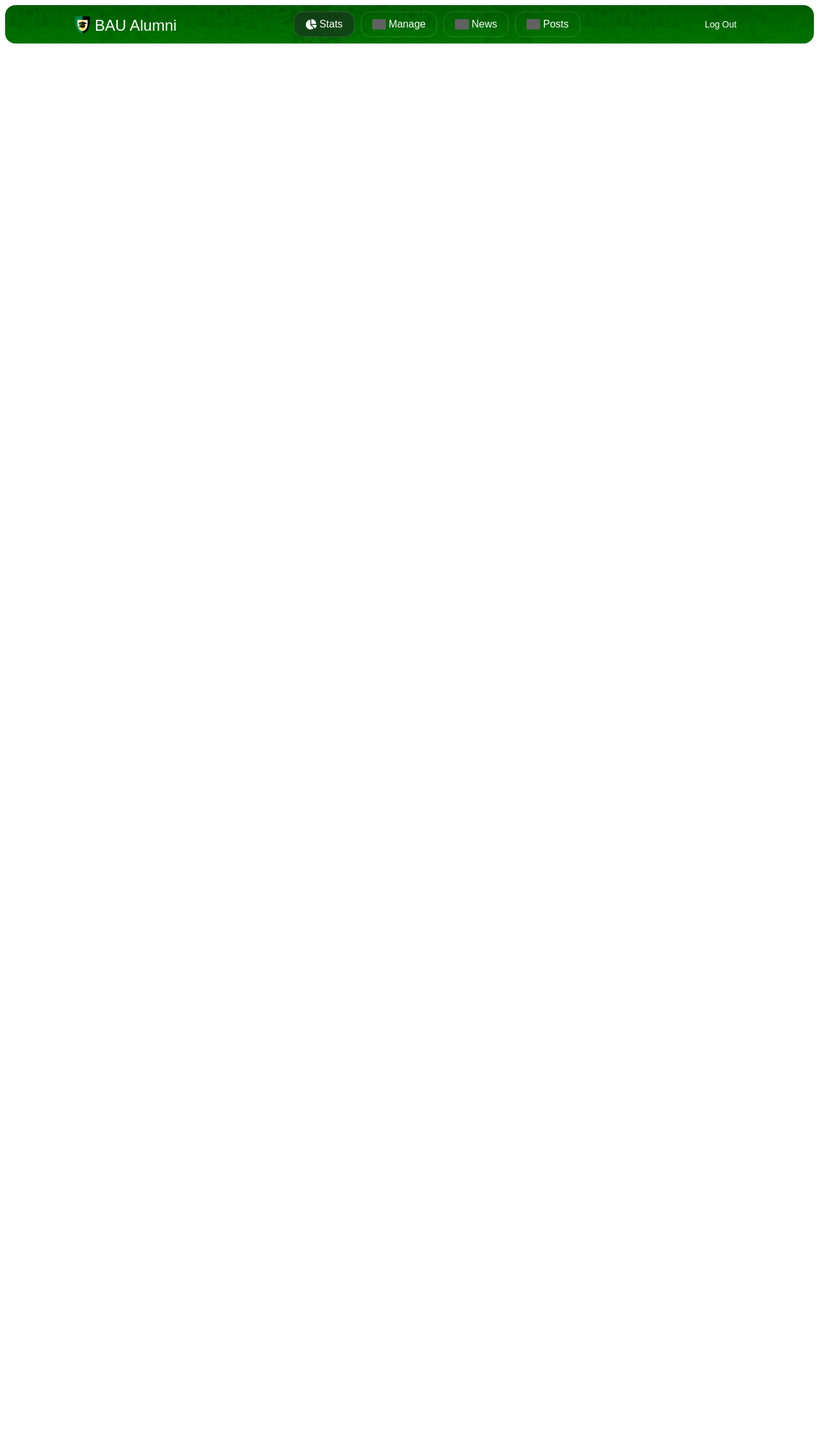
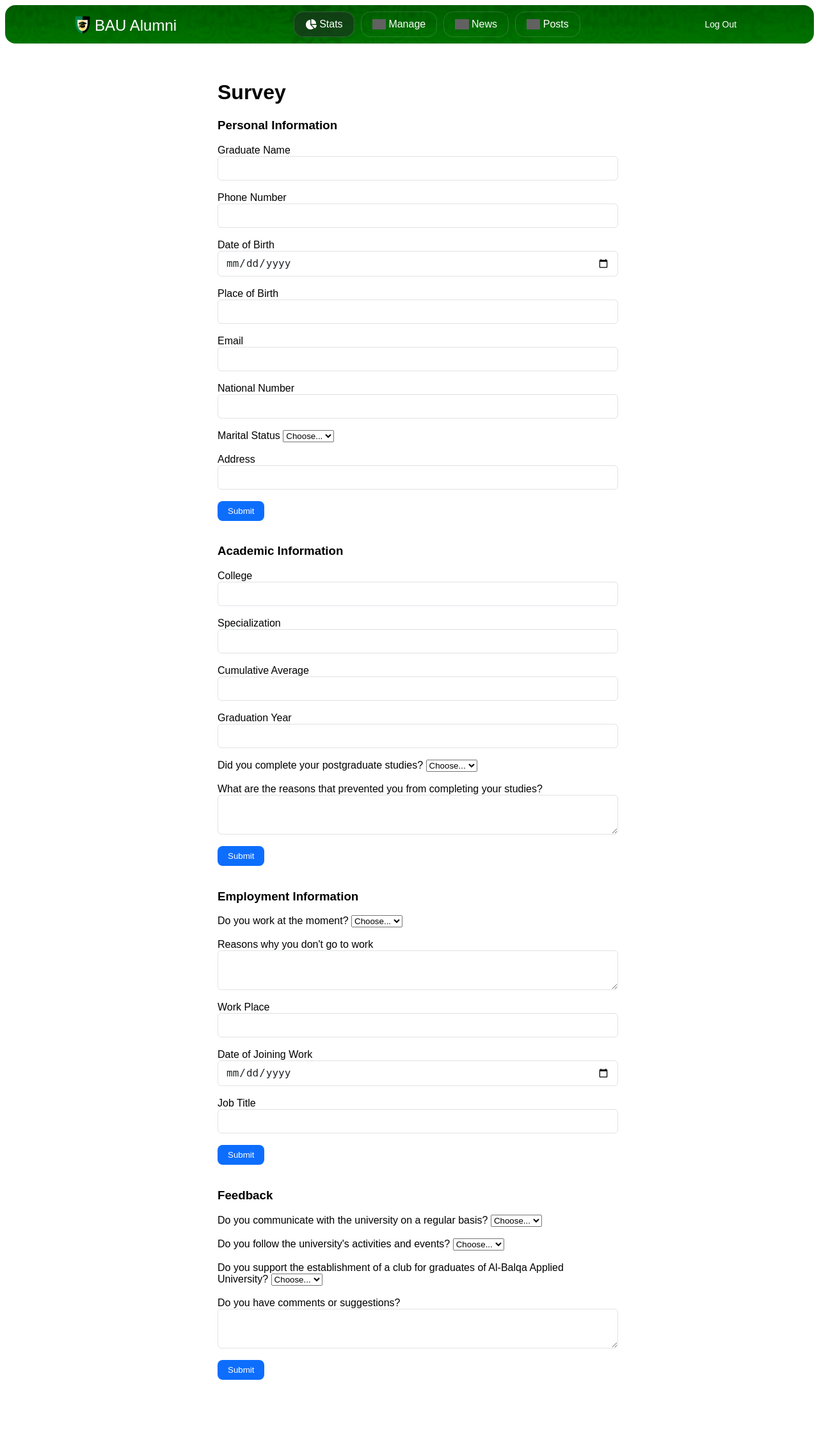
Before and after one commit to Zaid-Eid-02/AlumniBAU, a Flask app: page /survey in a window 1280 px wide. Shown: the whole page at 64% size. Before the commit the page ends 68 px from the top, so only its background shows below. Run offline with Flask 3, Linux system fonts and the light colour scheme; the visitor is signed in with stand-in values (Sample User, id 1); some libraries are stand-ins or nearby versions; grey boxes are pictures that could not be loaded.

Commit message:
upgrade design, restructure templates

```diff
--- a/app/routes/admin/manage.py
+++ b/app/routes/admin/manage.py
@@ -10,7 +10,7 @@ bp = Blueprint("manage", __name__)
 @bp.route("/manage")
 @manager_required
 def manage():
-    return render_template("admin/manage.jinja")
+    return render_template("admin/manage/manage.jinja")
 
 
 @bp.route("/upload", methods=["GET", "POST"])
@@ -23,7 +23,7 @@ def upload():
         file_content = file.read().decode("utf-8")
         count = repo.add_alumni(file_content)
         message = f"Successfully added {count} alumni"
-    return render_template("admin/upload.jinja", form=form, message=message)
+    return render_template("admin/manage/upload.jinja", form=form, message=message)
 
 
 @bp.route("/hash", methods=["GET", "POST"])
@@ -34,4 +34,4 @@ def hash():
         file_path = form.file_path.data
         repo.hash_file(file_path)
         message = f"Successfully hashed {file_path}"
-    return render_template("admin/hash.jinja", form=form, message=message)
+    return render_template("admin/manage/hash.jinja", form=form, message=message)
--- a/app/routes/admin/stats.py
+++ b/app/routes/admin/stats.py
@@ -9,11 +9,11 @@ bp = Blueprint("stats", __name__)
 @data_access_required
 def stats():
     stats = repo.get_stats()
-    return render_template("admin/stats.jinja", stats=stats)
+    return render_template("admin/stats/stats.jinja", stats=stats)
 
 
 @bp.route("/alumni")
 @data_access_required
 def alumni():
     alumni = repo.get_all_alumni()
-    return render_template("admin/alumni.jinja", alumni=alumni)
+    return render_template("admin/stats/alumni.jinja", alumni=alumni)
--- a/app/static/styles/styles.css
+++ b/app/static/styles/styles.css
@@ -43,6 +43,7 @@ main {
 }
 
 .navbar {
+    z-index: 10;
     position: fixed !important;
     border-radius: 1rem;
     top: 0;
@@ -71,6 +72,7 @@ main {
     background-color: #d1ffcf;
     border: 1px solid #a5fe9e;
     padding: 10px 15px;
+    z-index: 10;
 }
 
 .navbar-logo {
--- /dev/null
+++ b/app/static/styles/survey.css
@@ -0,0 +1,28 @@
+.form-control {
+    display: block;
+    width: 100%;
+    padding: .375rem .75rem;
+    font-size: 1rem;
+    font-weight: 400;
+    line-height: 1.5;
+    color: #212529;
+    background-color: #fff;
+    background-clip: padding-box;
+    border: 1px solid #dee2e6;
+    -webkit-appearance: none;
+    -moz-appearance: none;
+    appearance: none;
+    border-radius: 0.375rem;
+    transition: border-color .15s ease-in-out,box-shadow .15s ease-in-out;
+  }
+
+main {
+    text-align: left;
+    max-width: 800px;
+    margin-right: 50%;
+    transform: translateX(50%);
+}
+
+.btn {
+    background-color: #0d6efd;
+}
--- a/app/templates/alumni/survey.jinja
+++ b/app/templates/alumni/survey.jinja
@@ -1,2 +1,98 @@
 {% extends "layout.jinja" %}
+{% from "_formhelpers.jinja" import render_form %}
 {% set tab_number = 0 %}
+{% block main %}
+<link href="/static/styles/survey.css" rel="stylesheet">
+<h1>Survey</h1>
+<h3>Personal Information</h3>
+<form>
+    <label for="name" class="form-label">Graduate Name</label>
+    <input type="text" class="form-control" id="name" required><br>
+    <label for="phone" class="form-label">Phone Number</label>
+    <input type="tel" class="form-control" id="phone" required><br>
+    <label for="dob" class="form-label">Date of Birth</label>
+    <input type="date" class="form-control" id="dob" required><br>
+    <label for="placeOfBirth" class="form-label">Place of Birth</label>
+    <input type="text" class="form-control" id="placeOfBirth" required><br>
+    <label for="email" class="form-label">Email</label>
+    <input type="email" class="form-control" id="email" required><br>
+    <label for="nationalNumber" class="form-label">National Number</label>
+    <input type="text" class="form-control" id="nationalNumber" required><br>
+    <label for="maritalStatus" class="form-label">Marital Status</label>
+    <select class="form-select" id="maritalStatus" required>
+        <option selected disabled value="">Choose...</option>
+        <option value="Single">Single</option>
+        <option value="Married">Married</option>
+        <option value="Divorced">Divorced</option>
+        <option value="Widowed">Widowed</option>
+    </select><br><br>
+    <label for="address" class="form-label">Address</label>
+    <input type="text" class="form-control" id="address" required><br>
+    <button type="submit" class="btn btn-primary">Submit</button>
+</form>
+<br>
+<h3>Academic Information</h3>
+<form>
+    <label for="college" class="form-label">College</label>
+    <input type="text" class="form-control" id="college" required><br>
+    <label for="specialization" class="form-label">Specialization</label>
+    <input type="text" class="form-control" id="specialization" required><br>
+    <label for="cumulativeAverage" class="form-label">Cumulative Average</label>
+    <input type="number" step="0.01" class="form-control" id="cumulativeAverage" required><br>
+    <label for="graduationYear" class="form-label">Graduation Year</label>
+    <input type="number" class="form-control" id="graduationYear" required><br>
+    <label for="postgraduateStudies" class="form-label">Did you complete your postgraduate studies?</label>
+    <select class="form-select" id="postgraduateStudies" required onchange="toggleReasonField()">
+        <option selected disabled value="">Choose...</option>
+        <option value="Yes">Yes</option>
+        <option value="No">No</option>
+    </select><br><br>
+    <label for="reason" class="form-label">What are the reasons that prevented you from completing your studies?</label>
+    <textarea class="form-control" id="reason"></textarea><br>
+    <button type="submit" class="btn btn-primary">Submit</button>
+</form>
+<br>
+<h3>Employment Information</h3>
+<form>
+    <label for="currentWorkStatus" class="form-label">Do you work at the moment?</label>
+    <select class="form-select" id="currentWorkStatus" required onchange="toggleJobFields()">
+        <option selected disabled value="">Choose...</option>
+        <option value="Yes">Yes</option>
+        <option value="No">No</option>
+    </select><br><br>
+    <label for="reasonNotWorking" class="form-label">Reasons why you don't go to work</label>
+    <textarea class="form-control" id="reasonNotWorking"></textarea><br>
+    <label for="workPlace" class="form-label">Work Place</label>
+    <input type="text" class="form-control" id="workPlace"><br>
+    <label for="dateOfJoining" class="form-label">Date of Joining Work</label>
+    <input type="date" class="form-control" id="dateOfJoining"><br>
+    <label for="jobTitle" class="form-label">Job Title</label>
+    <input type="text" class="form-control" id="jobTitle"><br>
+    <button type="submit" class="btn btn-primary">Submit</button>
+</form>
+<br>
+<h3>Feedback</h3>
+<form>
+    <label for="communication" class="form-label">Do you communicate with the university on a regular basis?</label>
+    <select class="form-select" id="communication" required>
+        <option selected disabled value="">Choose...</option>
+        <option value="Yes">Yes</option>
+        <option value="No">No</option>
+    </select><br><br>
+    <label for="followActivities" class="form-label">Do you follow the university's activities and events?</label>
+    <select class="form-select" id="followActivities" required>
+        <option selected disabled value="">Choose...</option>
+        <option value="Yes">Yes</option>
+        <option value="No">No</option>
+    </select><br><br>
+    <label for="supportClub" class="form-label">Do you support the establishment of a club for graduates of Al-Balqa Applied University?</label>
+    <select class="form-select" id="supportClub" required>
+        <option selected disabled value="">Choose...</option>
+        <option value="Yes">Yes</option>
+        <option value="No">No</option>
+    </select><br><br>
+    <label for="commentsSuggestions" class="form-label">Do you have comments or suggestions?</label>
+    <textarea class="form-control" id="commentsSuggestions"></textarea><br>
+    <button type="submit" class="btn btn-primary">Submit</button>
+</form>
+{% endblock %}
--- a/app/templates/auth/login.jinja
+++ b/app/templates/auth/login.jinja
@@ -2,6 +2,8 @@
 {% from "_formhelpers.jinja" import render_form %}
 {% block main %}
 <link href="/static/styles/auth.css" rel="stylesheet">
+<img src="https://www.bau.edu.jo/images/headerLogoNew.PNG" class="center">
+<h1>BAU Alumni</h1>
 <form action="/login" method="post">
     <p class="form-title">Sign in</p>
     {{ render_form(form) }}
```
Also changed, not shown: app/static/styles/auth.css (+18 -0 lines), app/templates/admin/manage/hash.jinja (renamed from app/templates/admin/hash.jinja), app/templates/admin/manage/manage.jinja (renamed from app/templates/admin/manage.jinja), app/templates/admin/manage/upload.jinja (renamed from app/templates/admin/upload.jinja), app/templates/admin/stats/alumni.jinja (renamed from app/templates/admin/alumni.jinja), app/templates/admin/stats/stats.jinja (renamed from app/templates/admin/stats.jinja).
